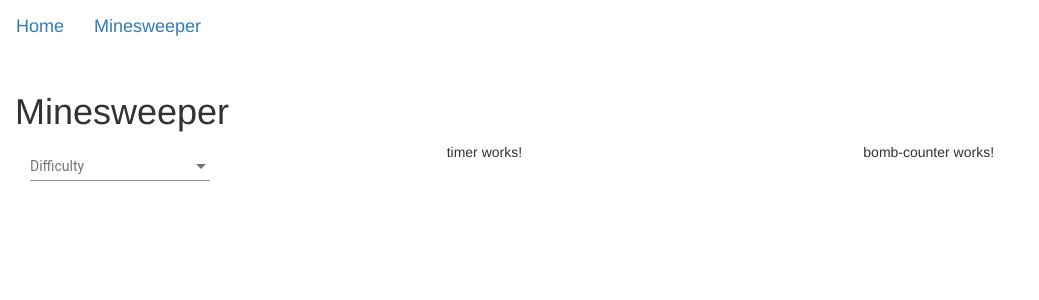
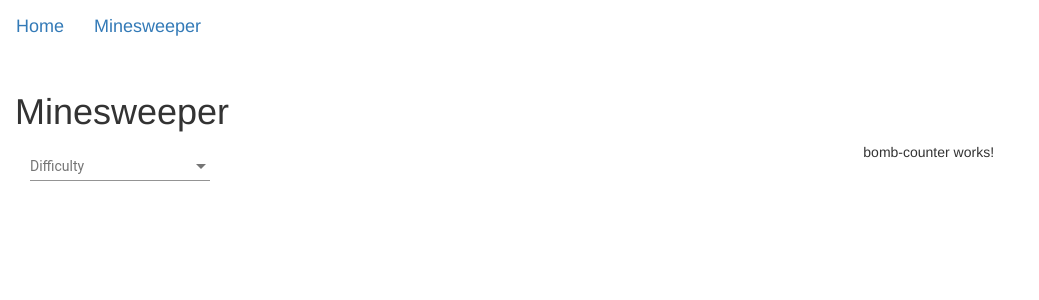
Before and after one commit to simon-lammes/angular-app, an Angular app: page /minesweeper in a window 1280 px wide. Shown: the top 300 px of the page, without its empty margins (0-1039 px from the left). Built offline with nearby package versions, Linux system fonts and the light colour scheme.

Commit message:
timer actually works

```diff
--- a/src/app/minesweeper/minesweeper-game/minesweeper-game.component.html
+++ b/src/app/minesweeper/minesweeper-game/minesweeper-game.component.html
@@ -12,7 +12,7 @@
         </mat-form-field>
       </div>
       <div class="col-sm-4">
-        <app-timer></app-timer>
+        <app-timer [gameField]='gameCells'></app-timer>
       </div>
       <div class="col-sm-4">
         <app-bomb-counter></app-bomb-counter>
--- a/src/app/minesweeper/minesweeper-game/minesweeper-game.component.ts
+++ b/src/app/minesweeper/minesweeper-game/minesweeper-game.component.ts
@@ -1,7 +1,9 @@
+import { TimerComponent } from './../timer/timer.component';
 import { MinesweeperService } from './../minesweeper.service';
-import { Component, OnInit } from '@angular/core';
+import { Component, OnInit, ViewChild } from '@angular/core';
 import { GameCell } from '../game-cell/game-cell';
 import { Difficulty } from '../difficulty';
+import { timer } from 'rxjs';
 
 @Component({
   selector: 'app-minesweeper-game',
@@ -16,6 +18,8 @@ export class MinesweeperGameComponent implements OnInit {
   cellCount: number;
   bombCount: number;
   isGameRunning: boolean;
+  @ViewChild(TimerComponent)
+  private timerComponent: TimerComponent;
 
   get revealedCellCount() {
     let count = 0;
@@ -48,8 +52,10 @@ export class MinesweeperGameComponent implements OnInit {
   onRevealed(gameCell: GameCell) {
     if (gameCell.isBomb) {
       this.isGameRunning = false;
+      this.timerComponent.stop();
       return;
     }
+    this.timerComponent.startIfNecessary();
     if (this.revealedCellCount === this.cellCount - this.bombCount) {
       alert('You have won');
       this.isGameRunning = false;
--- a/src/app/minesweeper/timer/timer.component.html
+++ b/src/app/minesweeper/timer/timer.component.html
@@ -1,3 +1 @@
-<p>
-  timer works!
-</p>
+<p>{{ secondsPassed }}</p>
--- a/src/app/minesweeper/timer/timer.component.ts
+++ b/src/app/minesweeper/timer/timer.component.ts
@@ -1,15 +1,30 @@
-import { Component, OnInit } from '@angular/core';
+import { GameCell } from './../game-cell/game-cell';
+import { Component, OnInit, OnChanges, SimpleChanges, Input } from '@angular/core';
 
 @Component({
   selector: 'app-timer',
   templateUrl: './timer.component.html',
   styleUrls: ['./timer.component.css']
 })
-export class TimerComponent implements OnInit {
+export class TimerComponent {
+  @Input() gameField: GameCell[][];
+  secondsPassed: number;
+  interval;
+  private isRunning = false;
 
-  constructor() { }
-
-  ngOnInit() {
+  startIfNecessary() {
+    if (this.isRunning) {
+      return;
+    }
+    this.secondsPassed = 0;
+    this.interval = setInterval(() => {
+      this.secondsPassed++;
+    }, 1000);
+    this.isRunning = true;
   }
 
+  stop() {
+    clearInterval(this.interval);
+    this.isRunning = false;
+  }
 }
```
